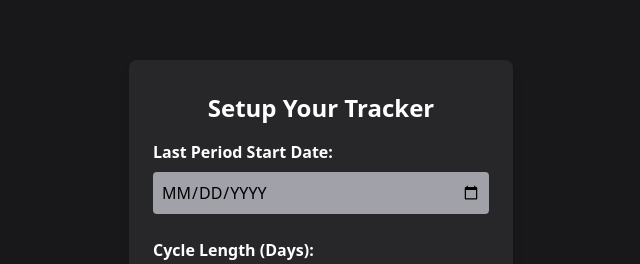
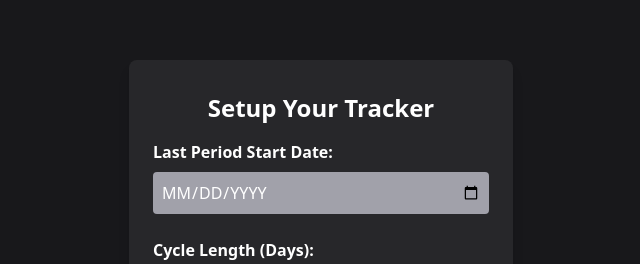
Before and after one commit to ramwarhekar02/app_data, a plain HTML site: page index.html in a window 1280 px wide. Shown: the part 117-381 px from the top of the page, without its empty margins (319-959 px from the left). Drawn offline with nearby package versions, Linux system fonts and the light colour scheme.

Commit message:
text changed

```diff
--- a/index.html
+++ b/index.html
@@ -14,7 +14,7 @@
 
                 <!-- Last Period Start Date -->
                 <label class="block text-white font-semibold mb-2">Last Period Start Date:</label>
-                <input type="date" id="startDate" class="p-2 border-0 uppercase rounded w-full mb-6 bg-zinc-400 outline-0" required>
+                <input type="date" id="startDate" class="p-2 border-0 uppercase text-white rounded w-full mb-6 bg-zinc-400 outline-0" required>
 
                 <!-- Cycle Length -->
                 <label class="block text-white font-semibold mb-2">Cycle Length (Days):</label>
```
